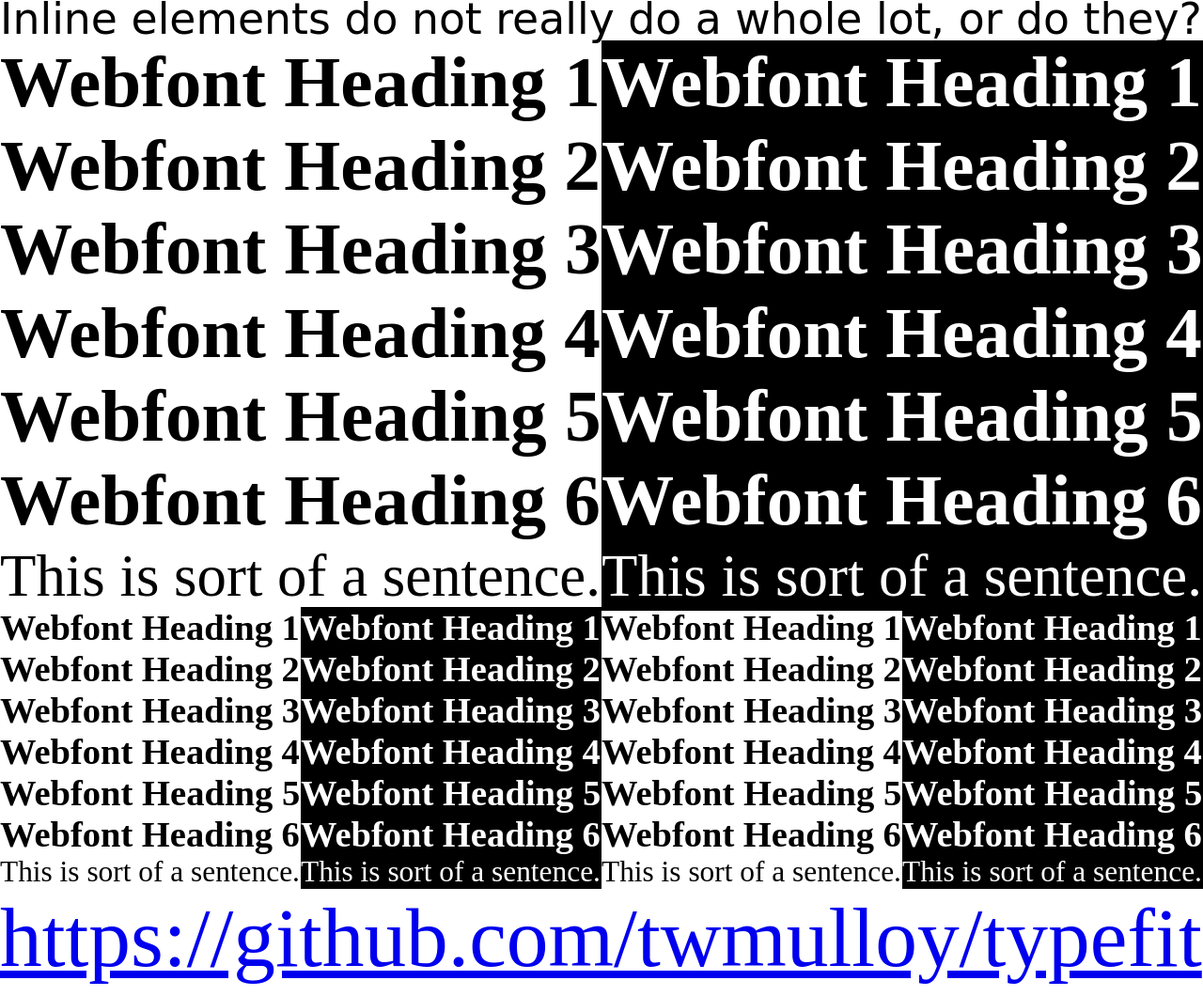
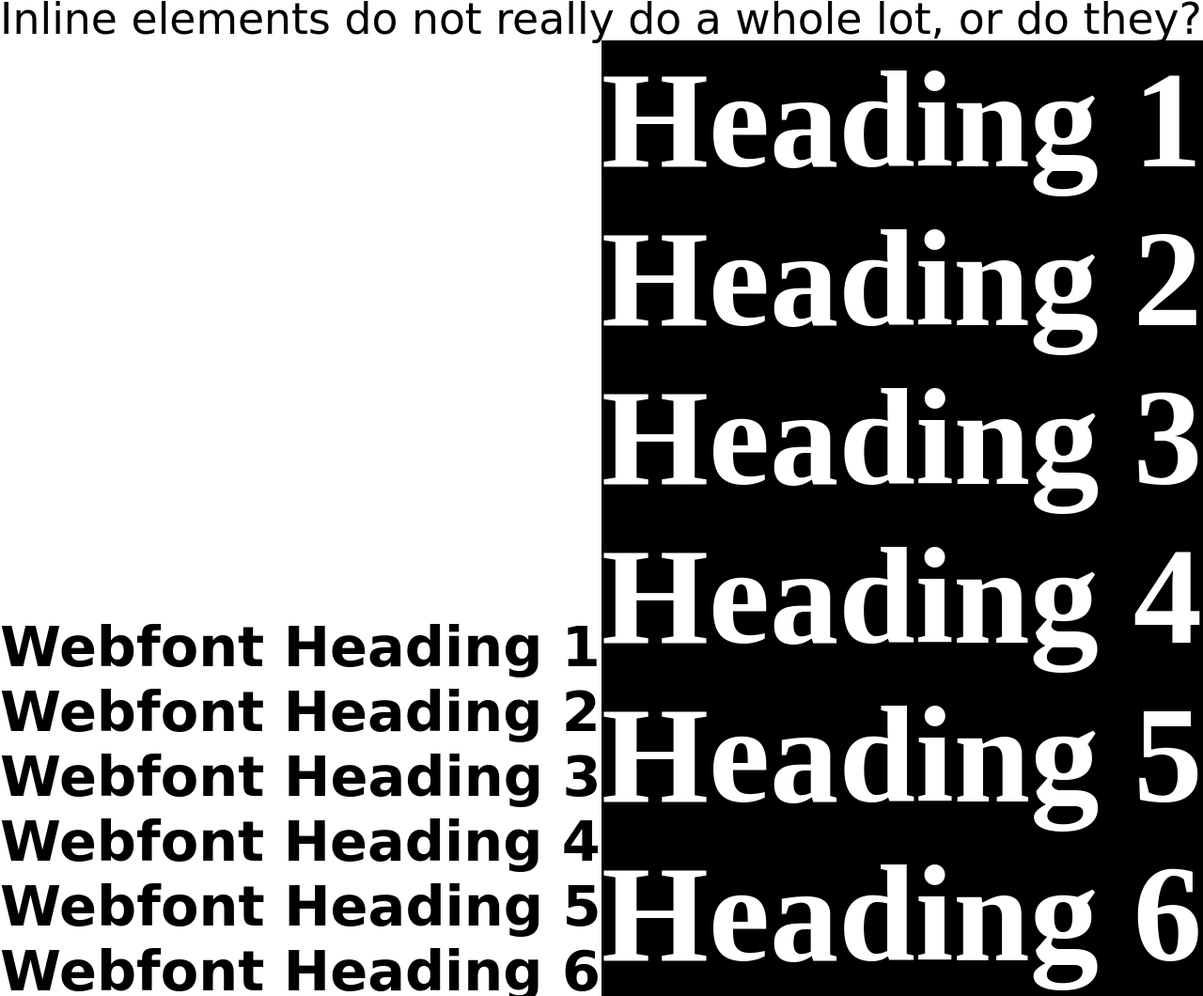
Before and after one commit to twmulloy/typefit, a website: page sample/index.html in a window 1280 px wide. Shown: the part 9857-10917 px from the top of the page at 94% size. Drawn offline with Linux system fonts and the light colour scheme; a script that the page names is missing.

Commit message:
webfonts

```diff
--- a/sample/index.html
+++ b/sample/index.html
@@ -100,7 +100,7 @@
   <span tf>Inline elements do not really do a whole lot, or do they?</span>
 </section>
 
-<section class="w50">
+<section class="webfont w50">
   <h1 tf>Webfont Heading 1</h1>
   <h2 tf>Webfont Heading 2</h2>
   <h3 tf>Webfont Heading 3</h3>
@@ -111,16 +111,16 @@
 </section>
 
 <section class="w50 even">
-  <h1 tf>Webfont Heading 1</h1>
-  <h2 tf>Webfont Heading 2</h2>
-  <h3 tf>Webfont Heading 3</h3>
-  <h4 tf>Webfont Heading 4</h4>
-  <h5 tf>Webfont Heading 5</h5>
-  <h6 tf>Webfont Heading 6</h6>
+  <h1 tf>Heading 1</h1>
+  <h2 tf>Heading 2</h2>
+  <h3 tf>Heading 3</h3>
+  <h4 tf>Heading 4</h4>
+  <h5 tf>Heading 5</h5>
+  <h6 tf>Heading 6</h6>
   <p tf>This is sort of a sentence.</p>
 </section>
 
-<section class="w25">
+<section class="webfont w25">
   <h1 tf>Webfont Heading 1</h1>
   <h2 tf>Webfont Heading 2</h2>
   <h3 tf>Webfont Heading 3</h3>
@@ -131,26 +131,26 @@
 </section>
 
 <section class="w25 even">
-  <h1 tf>Webfont Heading 1</h1>
-  <h2 tf>Webfont Heading 2</h2>
-  <h3 tf>Webfont Heading 3</h3>
-  <h4 tf>Webfont Heading 4</h4>
-  <h5 tf>Webfont Heading 5</h5>
-  <h6 tf>Webfont Heading 6</h6>
+  <h1 tf>Heading 1</h1>
+  <h2 tf>Heading 2</h2>
+  <h3 tf>Heading 3</h3>
+  <h4 tf>Heading 4</h4>
+  <h5 tf>Heading 5</h5>
+  <h6 tf>Heading 6</h6>
   <p tf>This is sort of a sentence.</p>
 </section>
 
 <section class="w25">
-  <h1 tf>Webfont Heading 1</h1>
-  <h2 tf>Webfont Heading 2</h2>
-  <h3 tf>Webfont Heading 3</h3>
-  <h4 tf>Webfont Heading 4</h4>
-  <h5 tf>Webfont Heading 5</h5>
-  <h6 tf>Webfont Heading 6</h6>
+  <h1 tf>Heading 1</h1>
+  <h2 tf>Heading 2</h2>
+  <h3 tf>Heading 3</h3>
+  <h4 tf>Heading 4</h4>
+  <h5 tf>Heading 5</h5>
+  <h6 tf>Heading 6</h6>
   <p tf>This is sort of a sentence.</p>
 </section>
 
-<section class="w25 even">
+<section class="webfont w25 even">
   <h1 tf>Webfont Heading 1</h1>
   <h2 tf>Webfont Heading 2</h2>
   <h3 tf>Webfont Heading 3</h3>
```
